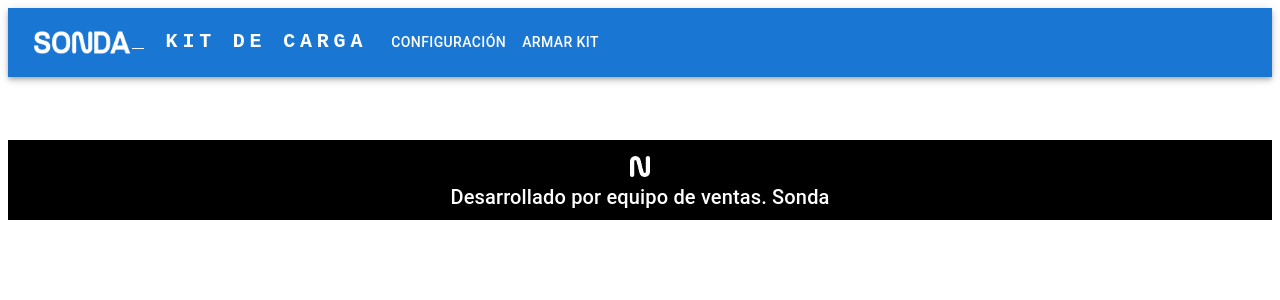
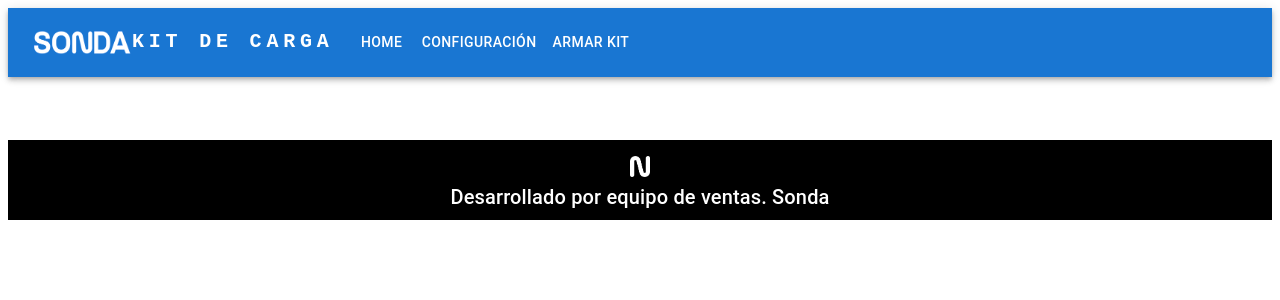
Before and after one commit to OwlDeev/kit_carga, a React (Create React App) app: page / in a window 1280 px wide. Shown: the top 300 px of the page. Built offline with nearby package versions, Linux system fonts and the light colour scheme; the HTML template or start-up script is replaced by a standard one.

Commit message:
Update AppBar.jsx

```diff
--- a/src/components/AppBar.jsx
+++ b/src/components/AppBar.jsx
@@ -35,7 +35,7 @@ function ResponsiveAppBar() {
             variant="h6"
             noWrap
             component="a"
-            href="/kit_carga/home"
+            // href="/kit_carga/home"
             sx={{
               mr: 2,
               display: { xs: "none", md: "flex" },
@@ -46,7 +46,7 @@ function ResponsiveAppBar() {
               textDecoration: "none",
             }}
           >
-            _ KIT DE CARGA
+             KIT DE CARGA
           </Typography>
 
           <Box sx={{ flexGrow: 1, display: { xs: "flex", md: "none" } }}>
@@ -104,6 +104,14 @@ function ResponsiveAppBar() {
             LOGO
           </Typography>
           <Box sx={{ flexGrow: 1, display: { xs: "none", md: "flex" } }}>
+          <Button
+              component={NavLink}
+              to="/kit_carga/home"
+              sx={{ my: 2, color: "white", display: "block" }}
+            >
+              Home
+            </Button>
+
             <Button
               component={NavLink}
               to="/kit_carga/configuracion"
```
